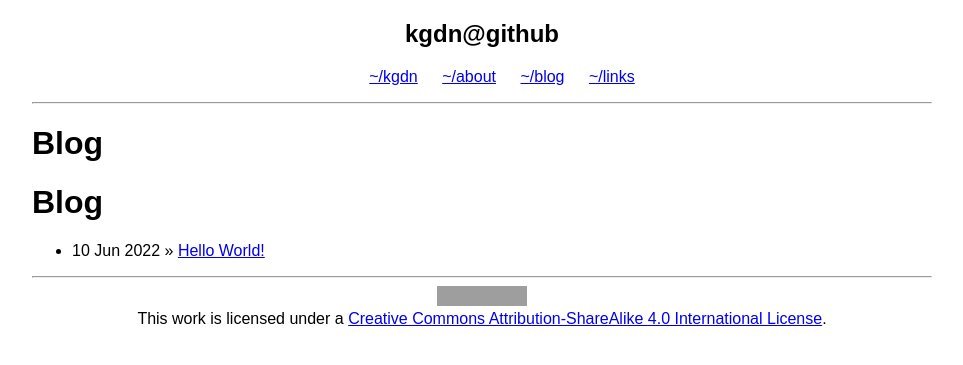
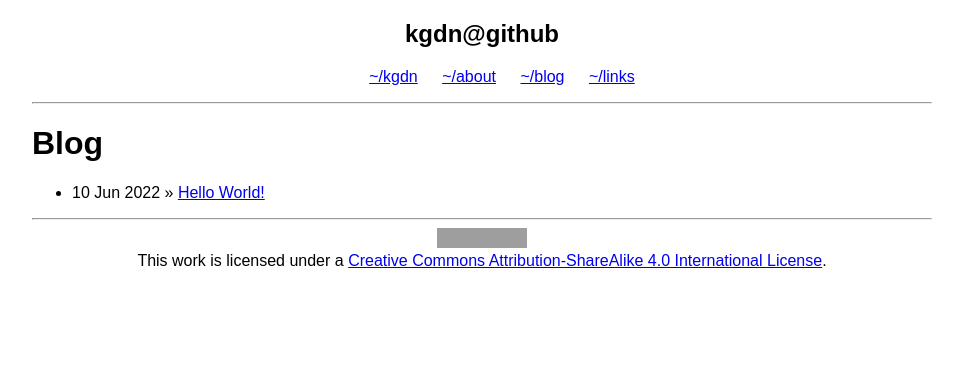
Before and after one commit to kgdn/kgdn.github.io, a Jekyll site: the page built from blog.md, in a window 1280 px wide. Shown: the top 365 px of the page, without its empty margins (158-1121 px from the left). Built offline with Jekyll 4.4.1, drawn with Linux system fonts in a browser that asks for light colours; grey boxes are pictures that could not be loaded.

Commit message:
Fixed repeating headers

```diff
--- a/_layouts/post.html
+++ b/_layouts/post.html
@@ -1,7 +1,6 @@
 ---
 layout: default
 ---
-<h1>{{ page.title }}</h1>
 <p class="meta">{{ page.date | date_to_string }}</p>
 <div class="post">
 {{ content }}
--- a/_layouts/posts.html
+++ b/_layouts/posts.html
@@ -2,7 +2,6 @@
 layout: default
 title: Blog
 ---
-<h1>{{ page.title }}</h1>
 <ul class="posts">
 {% for post in site.posts %}
 <li><span>{{ post.date | date_to_string }}</span> » <a href="{{ post.url }}" title="{{ post.title }}">{{
```
